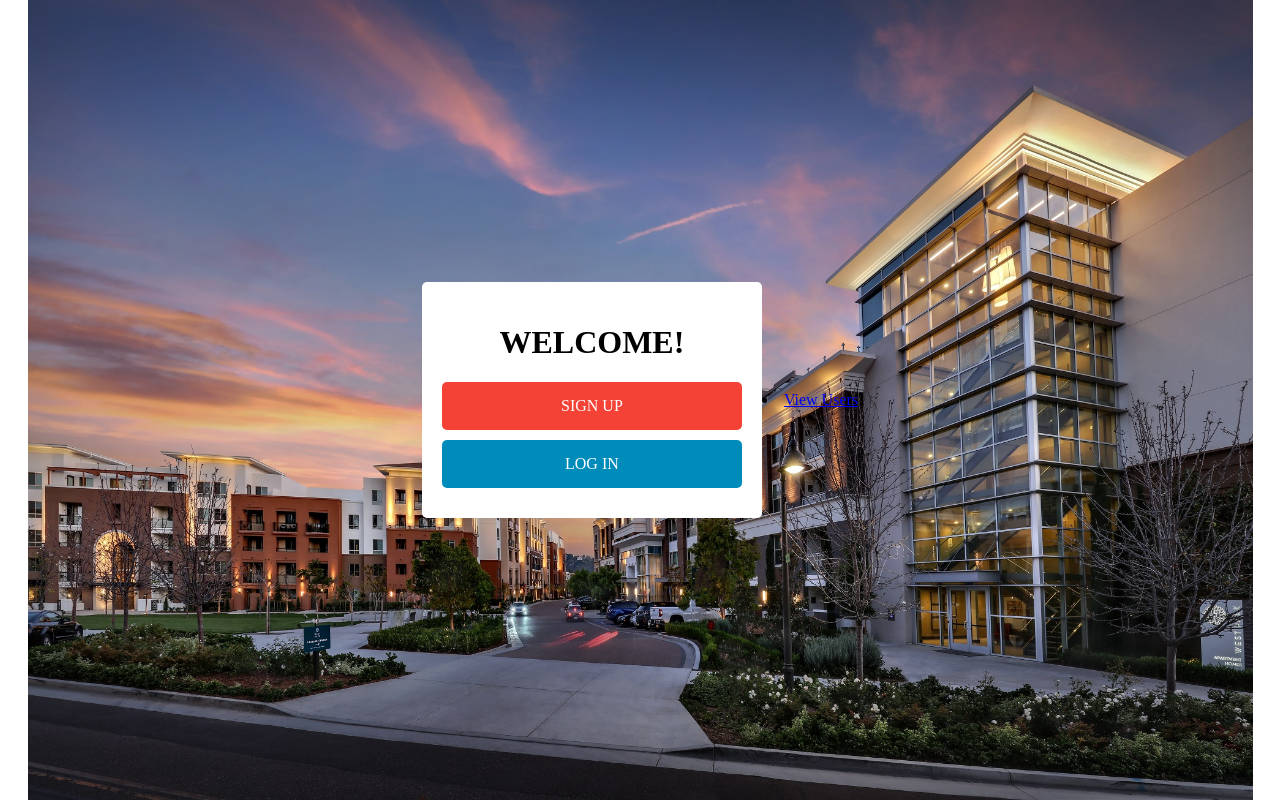
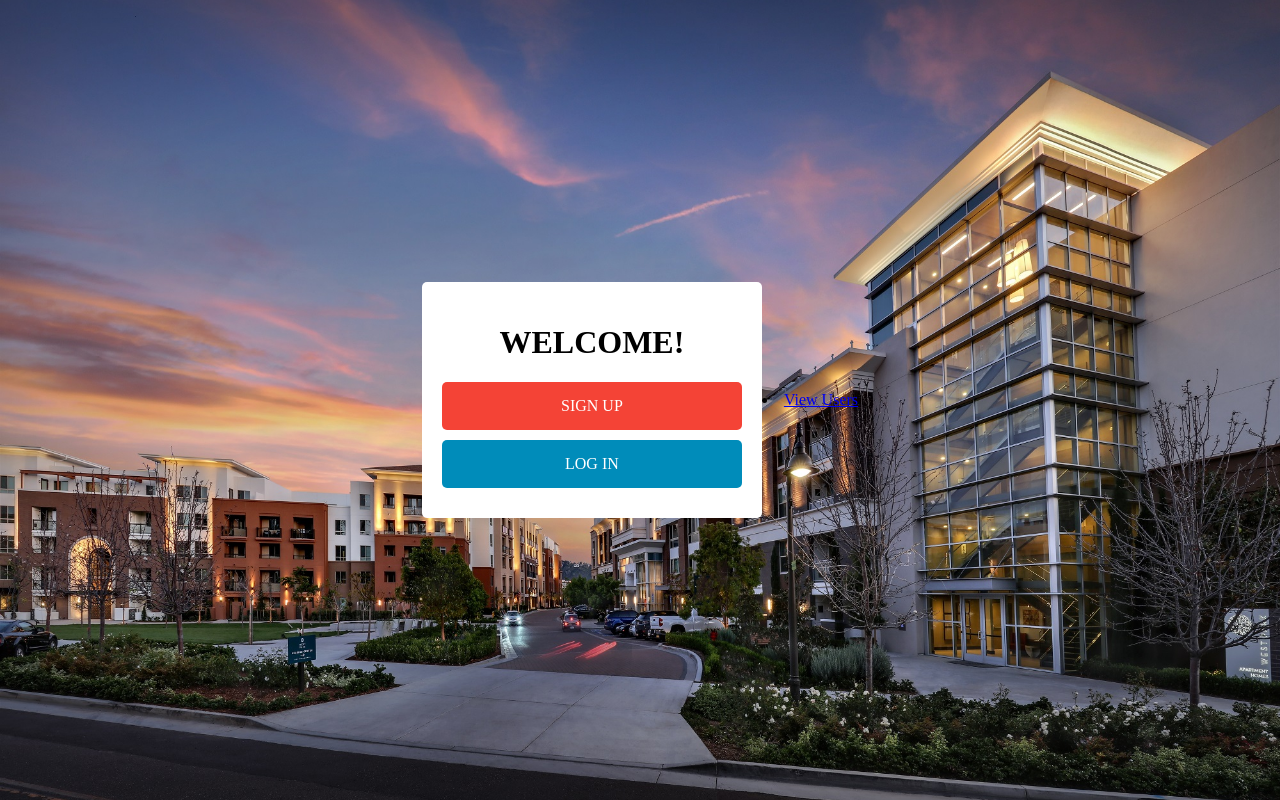
Before and after one commit to 1221302294/SE-Project-3, a Flask app: page / in a window 1280 px wide. Run offline with Flask 3, Linux system fonts and the light colour scheme.

Commit message:
modify background

```diff
--- a/templates/index.html
+++ b/templates/index.html
@@ -9,7 +9,7 @@
         body {
             background-image: url("{{ url_for('static', filename=background_image) }}");
             background-repeat: no-repeat;
-            background-size: contain;
+            background-size: cover;
             background-position: center center;
             display: flex;
             justify-content: center;
```
